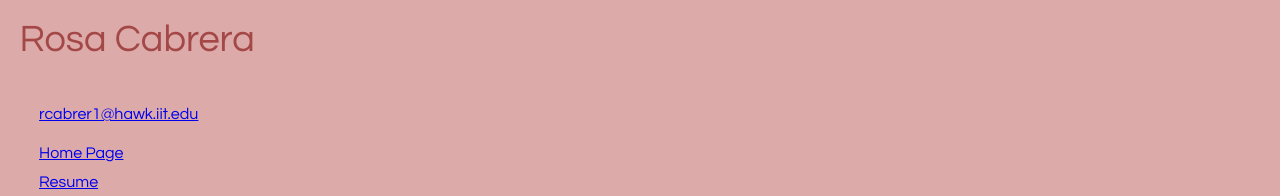
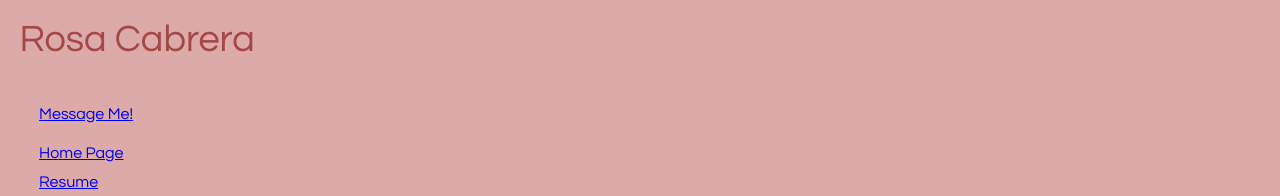
Before and after one commit to rcoasb96/rcoasb96.github.io, a plain HTML site: page about/index.html in a window 1280 px wide. Shown: the top 196 px of the page. Drawn offline with Linux system fonts and the light colour scheme.

```diff
--- a/about/index.html
+++ b/about/index.html
@@ -16,7 +16,7 @@
   <div id="page">
     <header class="h-card" id="header">
       <h1 class="p-name">Rosa Cabrera</h1>
-      <a class="u-email" href="mailto:rcabrer1@hawk.iit.edu">rcabrer1@hawk.iit.edu</a>
+      <a class="u-email" href="mailto:rcabrer1@hawk.iit.edu">Message Me!</a>
       <nav id="nav">
         <ul>
           <li><a href="../rcoasb96.github.io/index.html">Home Page</a></li>
```
